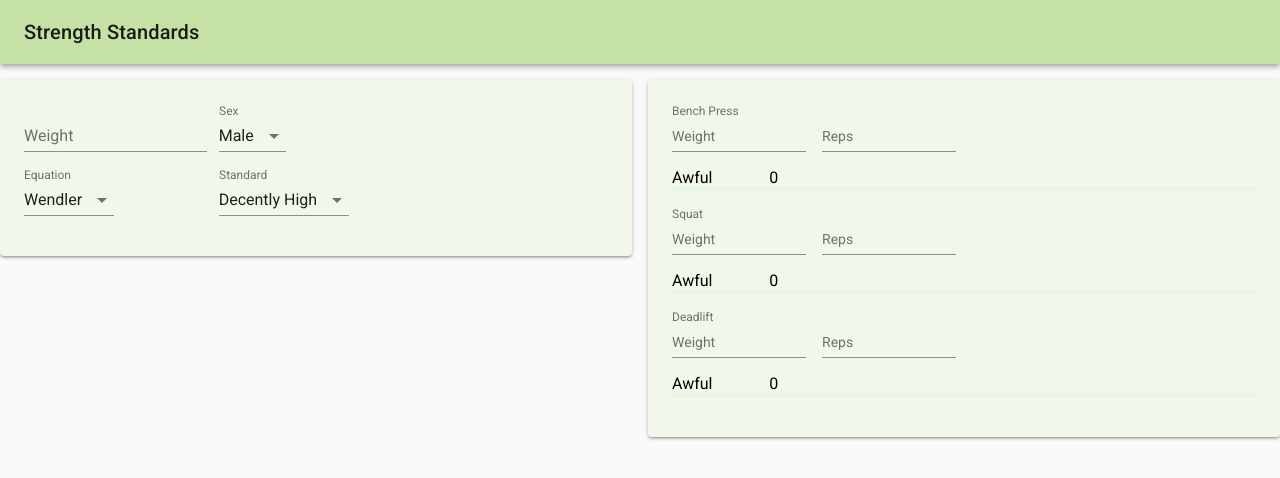
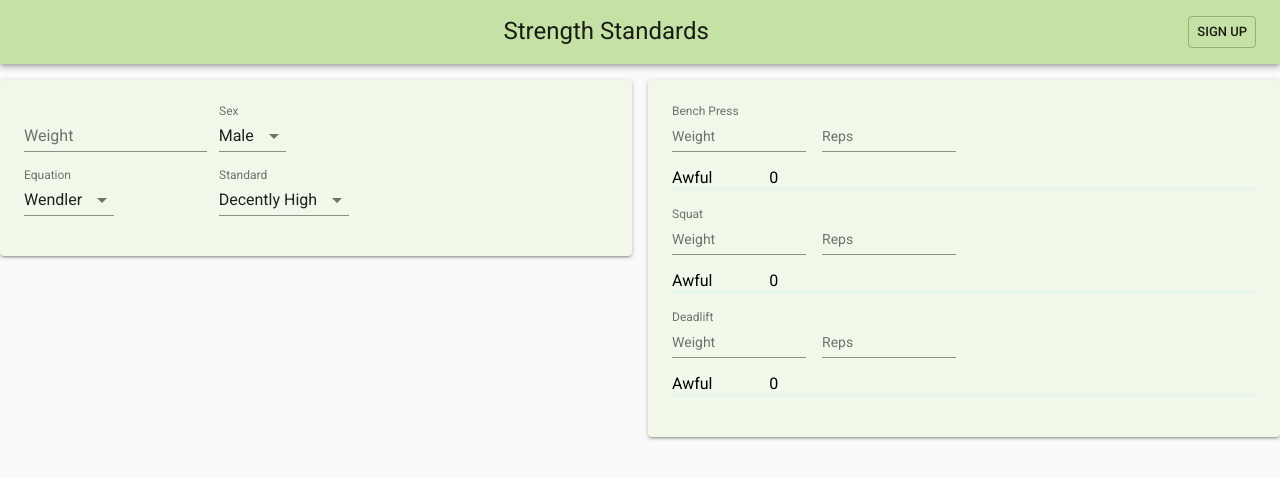
Before and after one commit to RobertWoods/StrengthStandards, a React (Create React App) app: page / in a window 1280 px wide. Shown: the top 478 px of the page. Built offline with nearby package versions, Linux system fonts and the light colour scheme.

Commit message:
added button

```diff
--- a/package.json
+++ b/package.json
@@ -8,7 +8,7 @@
     "material-ui": "^0.20.2",
     "react": "^16.7.0",
     "react-dom": "^16.7.0",
-    "react-scripts": "^2.1.3"
+    "react-scripts": "^2.1.8"
   },
   "scripts": {
     "start": "react-scripts start",
--- a/src/StrengthStandards.js
+++ b/src/StrengthStandards.js
@@ -2,7 +2,7 @@ import React from 'react';
 import './index.css';
 import ExerciseMaxForm from './ExerciseMaxForm';
 import CalculationInformation from './CalculationInformation';
-import { withStyles, Grid, AppBar, Toolbar, Typography } from '@material-ui/core';
+import { withStyles, Grid, AppBar, Toolbar, Typography, Button } from '@material-ui/core';
 import { Paper, CssBaseline } from '@material-ui/core';
 import { lightGreen50, lightGreen200 } from 'material-ui/styles/colors';
 
@@ -103,9 +103,12 @@ class StrengthStandards extends React.Component {
                 <CssBaseline />
                 <AppBar className={classes.appBar} position="static" color="default">
                     <Toolbar>
-                    <Typography variant="h6" color="inherit">
+                    <Typography className={classes.appBarTitle} component="h2" variant="h5" align="center" color="inherit" noWrap>
                         Strength Standards
                     </Typography>
+                    <Button variant="outlined" size="small">
+                        Sign Up
+                    </Button>
                     </Toolbar>
                 </AppBar>
                 <Grid container spacing={16}>
@@ -134,10 +137,13 @@ const styles = theme => ({
             padding: theme.spacing.unit * 3,
         }
       },
-      appBar: {
-          backgroundColor: lightGreen200,
-          marginBottom: theme.spacing.unit * 2
-      }
+    appBar: {
+        backgroundColor: lightGreen200,
+        marginBottom: theme.spacing.unit * 2
+    },
+    appBarTitle: {
+        flex: 1
+    }
   });
 
 export default withStyles(styles)(StrengthStandards);
```
Also changed, not shown: 1 other file (tests, documents, lock files or other folders).
